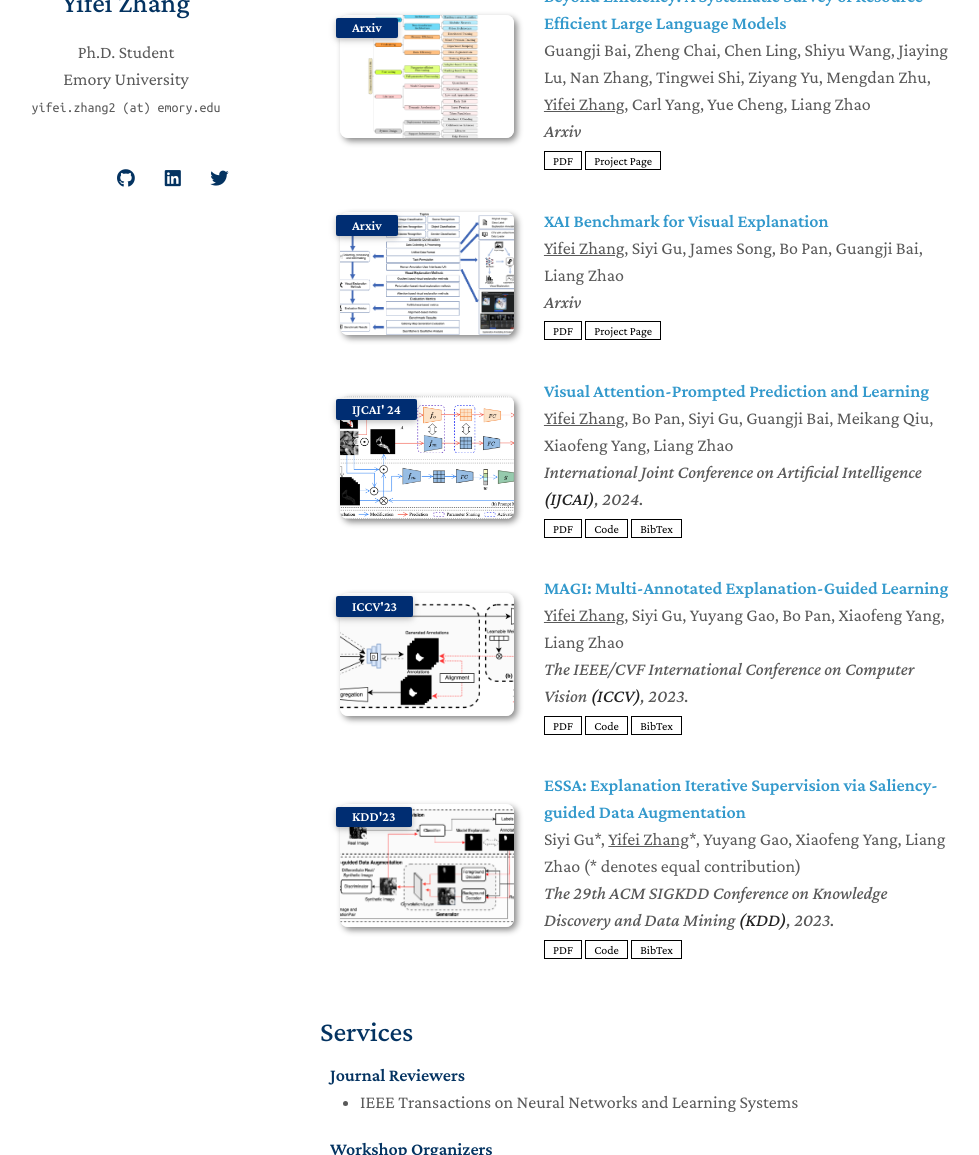
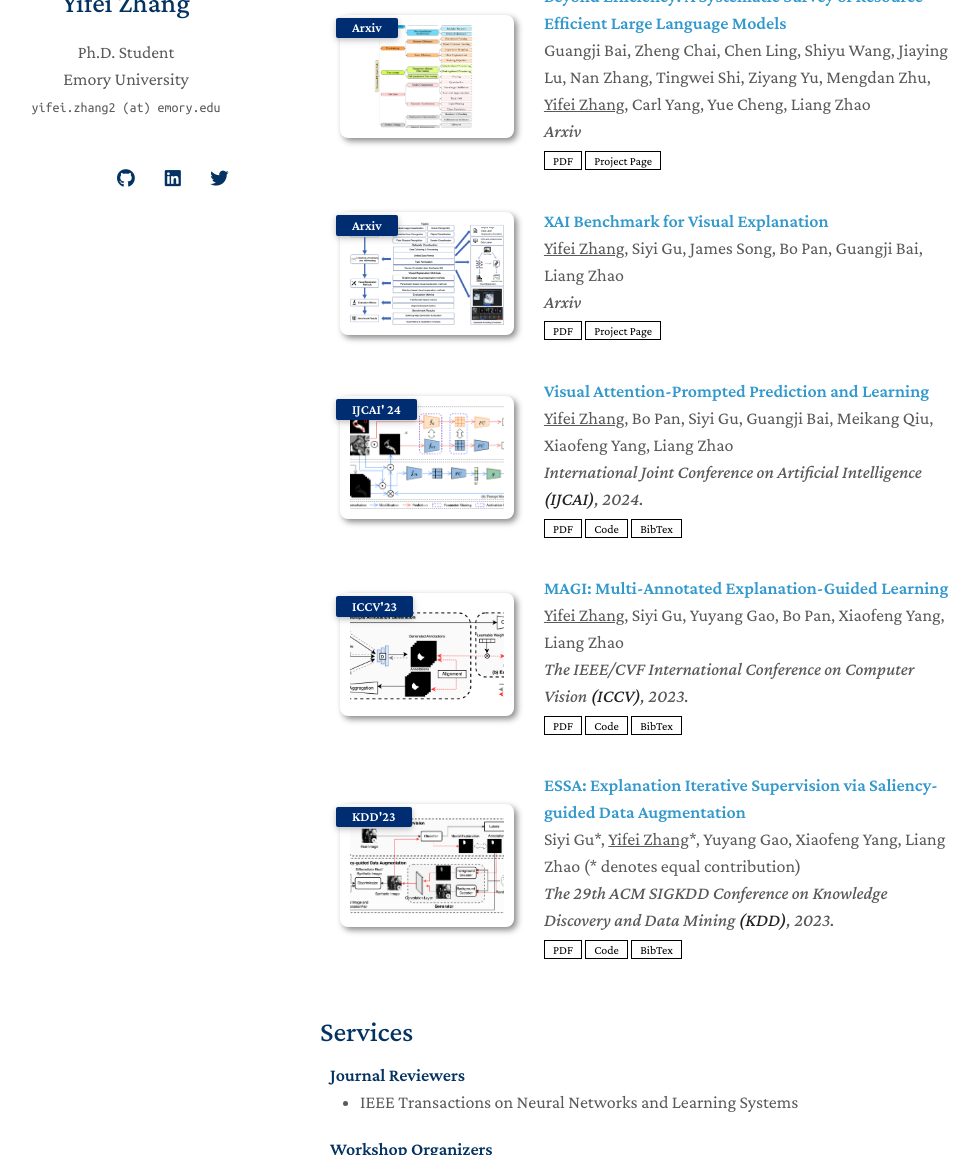
Before and after one commit to yifeizhangcs/yifeizhangcs.github.io, a Jekyll site: the page built from index.md, in a window 1280 px wide and 1400 px high, scrolled down 915 px. Shown: the part 245-1400 px from the top of the window, without its empty margins (150-1129 px from the left). Built offline with Jekyll 4.4.1, drawn with Linux system fonts in a browser that asks for light colours; nearby versions of some CDN libraries; a style sheet for code colours, icons or effects is not loaded; our own code applies the rules of GitHub Pages for plain Markdown files.

Commit message:
Update publications.md

```diff
--- a/_includes/publications.md
+++ b/_includes/publications.md
@@ -8,9 +8,25 @@
 <li>
 <div class="pub-row">
   <div class="col-sm-3 abbr" style="position: relative;padding-right: 15px;padding-left: 15px;">
+<!--     {% if link.image %}
+    <img src="{{ link.image }}" class="teaser img-fluid z-depth-1" style="width=120;height=35%">
+    {% endif %} -->
+
     {% if link.image %}
-    <img src="{{ link.image }}" class="teaser img-fluid z-depth-1" style="width=120;height=35%">
+    <style>
+        .teaser {
+            width: 120px;
+            height: 35%;
+            object-fit: contain; /* This makes sure the image is scaled properly. */
+            padding: 10px; /* This adds padding around the image. */
+            box-sizing: border-box; /* This makes sure the padding is included in the width and height. */
+        }
+    </style>
+    <img src="{{ link.image }}" class="teaser img-fluid z-depth-1">
     {% endif %}
+
+
+
     {% if link.conference_short %}
     <abbr class="badge">{{ link.conference_short }}</abbr>
     {% endif %}
```
